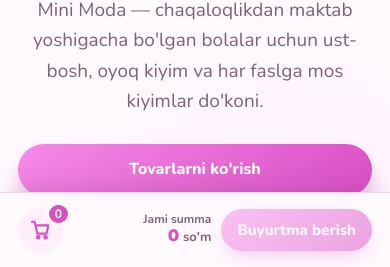
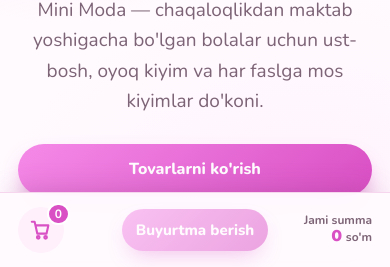
Before and after one commit to muhsinjonhamidov/mini-moda, a plain HTML site: page index.html in a window 390 px wide. Shown: the part 577-844 px from the top of the page. Drawn offline with nearby package versions, Linux system fonts and the light colour scheme.

Commit message:
Mobil versiyada «Buyurtma berish» tugmasini savat qatorining o'rtasiga surish
820px va undan tor ekranlarda: savat belgisi chapda, tugma o'rtada,
jami summa o'ngda. Katta summalarda «so'm» keyingi qatorga o'tadi.

Co-Authored-By: Claude Opus 5.5 <noreply@anthropic.com>
Claude-Session: https://claude.ai/code/session_01KFZXE6oCQTJXpe61GnAU9q

```diff
--- a/index.html
+++ b/index.html
@@ -250,6 +250,10 @@ body{padding-bottom:76px}
   .deliv{grid-template-columns:1fr;padding:30px 22px}
   .contact-grid{grid-template-columns:1fr}
   .fab{display:grid}
+  .cart-bar{display:grid;grid-template-columns:1fr auto 1fr;gap:10px}
+  .cart-tg{justify-self:start;min-width:0}
+  .cart-bar .btn{grid-column:2;grid-row:1}
+  .cart-sum{grid-column:3;grid-row:1;justify-self:end;margin-left:0}
   .sec{padding:56px 0}
 }
 @media (max-width:560px){
@@ -263,10 +267,11 @@ body{padding-bottom:76px}
   .ph .season{left:8px}.ph .age{right:8px}
   .cats{grid-template-columns:repeat(2,1fr)}
   .hero-btns .btn{flex:1 1 100%}
-  .cart-bar{gap:10px}
+  .cart-bar{gap:8px}
   .cart-tx{display:none}
-  .cart-sum b{font-size:19px}
-  .cart-bar .btn{padding:11px 16px}
+  .cart-sum b{font-size:18px;white-space:normal}
+  .cart-sum b small{font-size:12px;white-space:nowrap}
+  .cart-bar .btn{padding:11px 14px}
   .ci{flex-wrap:wrap;gap:8px 10px}
   .ci .nm{flex:1 1 calc(100% - 56px)}
   .ci .qty{margin-left:54px}
@@ -400,7 +405,7 @@ body{padding-bottom:76px}
       <span class="cart-ic"><svg viewBox="0 0 24 24" fill="none" stroke="currentColor" stroke-width="2.3" stroke-linecap="round" stroke-linejoin="round"><path d="M6 7h14l-2 9H8zM6 7 5 3H2"/><circle cx="9" cy="20" r="1.4"/><circle cx="17" cy="20" r="1.4"/></svg><b id="cartCount">0</b></span>
       <span class="cart-tx"><b>Savat <i>▴</i></b><small id="cartLabel">Savat bo'sh</small></span>
     </button>
-    <div class="cart-sum"><small>Jami summa</small><b id="cartTotal">0 <small>so'm</small></b></div>
+    <div class="cart-sum"><small>Jami summa</small><b id="cartTotal"><span style="white-space:nowrap">0</span> <small>so'm</small></b></div>
     <button class="btn btn-pink" id="orderBtn" disabled>Buyurtma berish</button>
   </div>
 </div>
@@ -545,7 +550,7 @@ function savatChiz(){
   const jami = r.reduce((a,x) => a + x.q * x.t.narx, 0);
   $("cartCount").textContent = soni;
   $("cartLabel").textContent = soni ? `${soni} ta tovar` : "Savat bo'sh";
-  $("cartTotal").innerHTML = `${fmt(jami)} <small>so'm</small>`;
+  $("cartTotal").innerHTML = `<span style="white-space:nowrap">${fmt(jami)}</span> <small>so'm</small>`;
   $("orderBtn").disabled = !soni;
   $("cartItems").innerHTML = r.length ? r.map(x => `
     <div class="ci">
```
